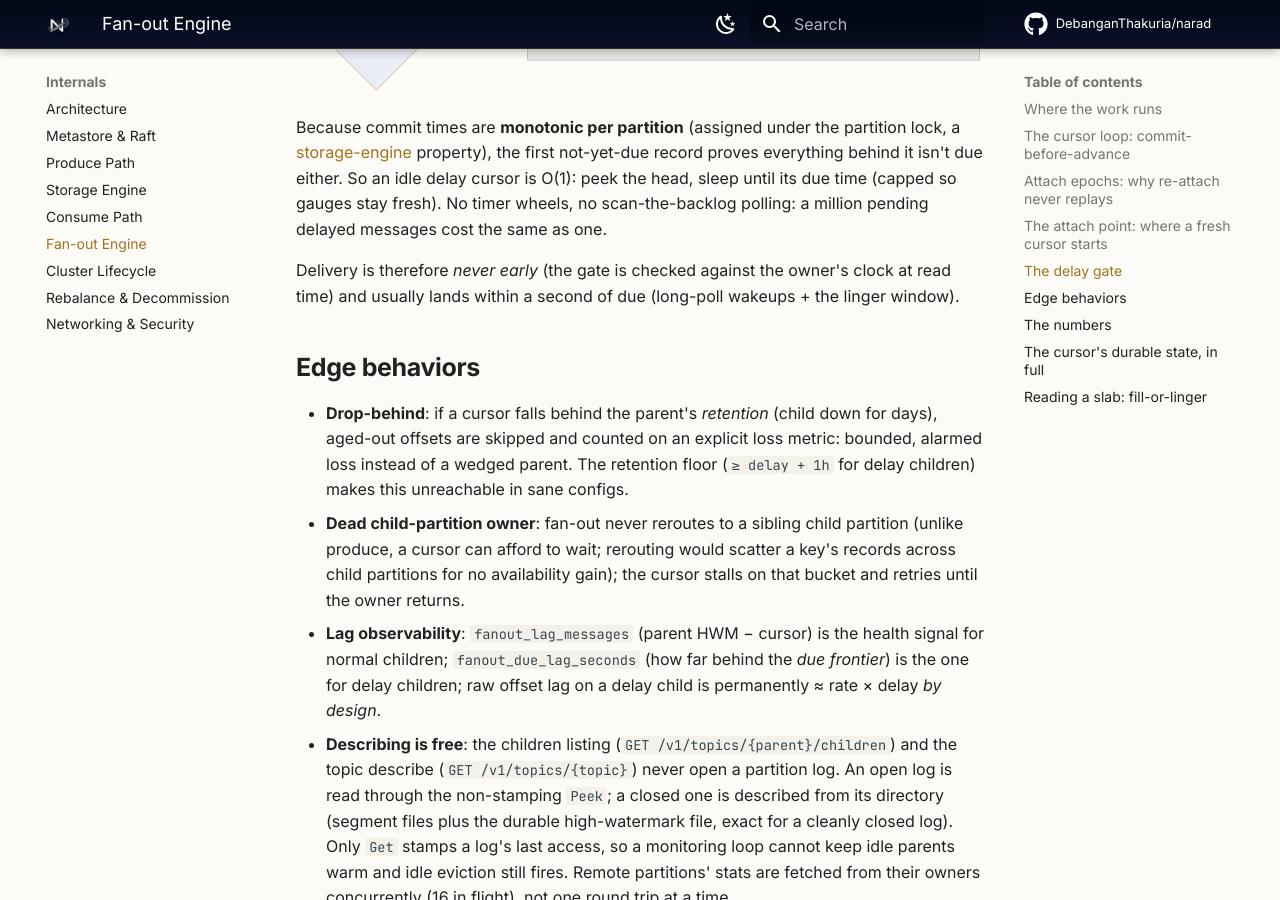
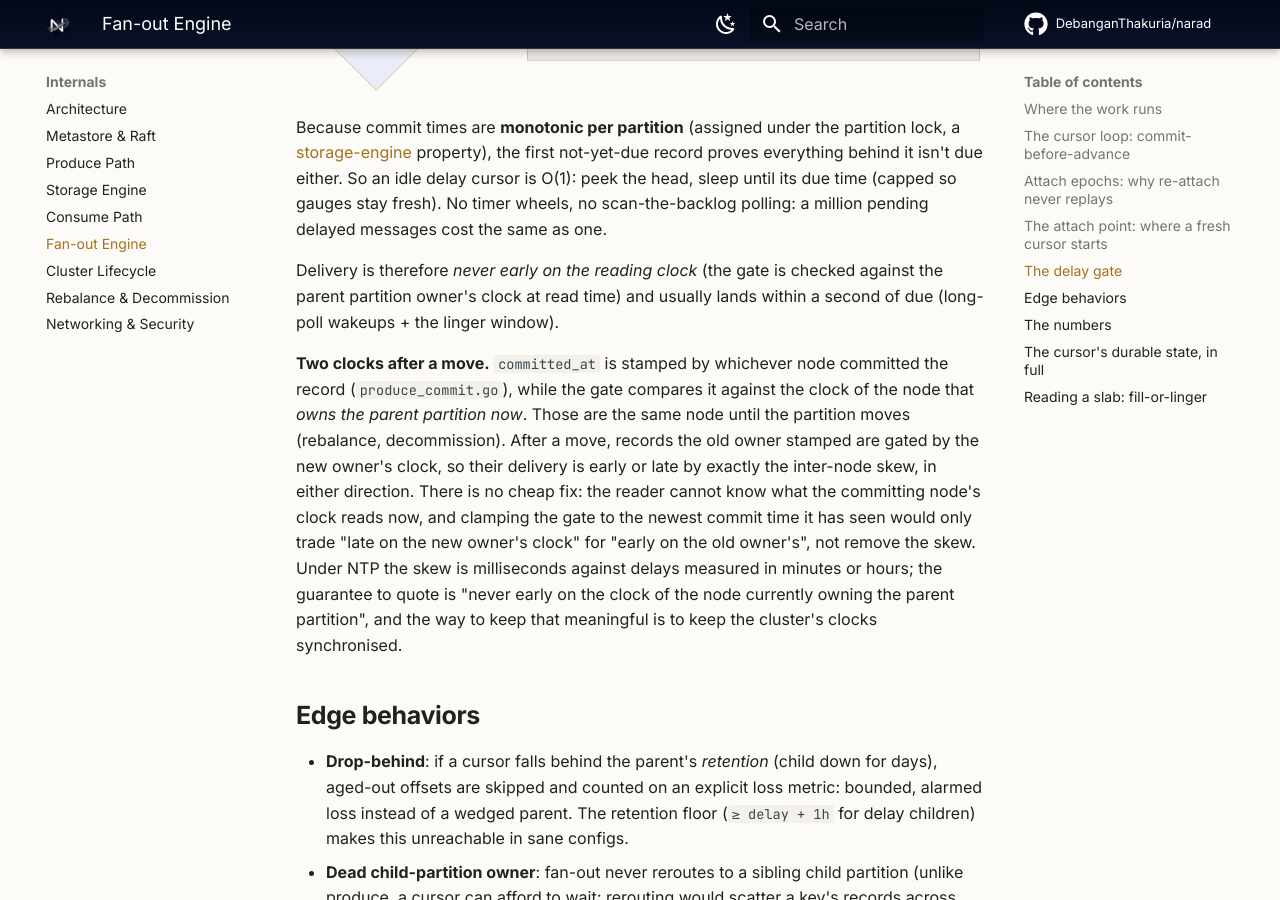
Before and after one commit to DebanganThakuria/narad, an MkDocs documentation site: the page built from docs/internals/fanout-engine.md, in a window 1280 px wide and 900 px high, scrolled down 3550 px. Built offline with MkDocs 1.6.1 and Material for MkDocs 9.7.7, drawn with Linux system fonts in a browser that asks for light colours; comment, search, counter and statistics services are not loaded.

Commit message:
docs(fanout): state the two-clock caveat for delay gating after a parent partition move
The delay gate compares each record's committed_at, stamped by whichever
node committed it, against the clock of the node that owns the parent
partition at read time. Those are the same node until the partition
moves; afterwards, records the old owner stamped are gated by the new
owner's clock and deliver early or late by the inter-node skew, so the
docs' unqualified "never early" was overstated (audit 4.3).

No code change: the reader cannot observe the committing node's clock,
and clamping the gate to the newest commit time it has seen would only
move the skew from one owner's clock to the other's. The docs now scope
the guarantee to the reading owner's clock, describe the move case, and
point at clock synchronisation as the operational answer.

Co-Authored-By: Claude Fable 5.1 <noreply@anthropic.com>

```diff
--- a/docs/internals/fanout-engine.md
+++ b/docs/internals/fanout-engine.md
@@ -70,7 +70,9 @@ flowchart LR
 
 Because commit times are **monotonic per partition** (assigned under the partition lock, a [storage-engine](storage-engine.md) property), the first not-yet-due record proves everything behind it isn't due either. So an idle delay cursor is O(1): peek the head, sleep until its due time (capped so gauges stay fresh). No timer wheels, no scan-the-backlog polling: a million pending delayed messages cost the same as one.
 
-Delivery is therefore *never early* (the gate is checked against the owner's clock at read time) and usually lands within a second of due (long-poll wakeups + the linger window).
+Delivery is therefore *never early on the reading clock* (the gate is checked against the parent partition owner's clock at read time) and usually lands within a second of due (long-poll wakeups + the linger window).
+
+**Two clocks after a move.** `committed_at` is stamped by whichever node committed the record (`produce_commit.go`), while the gate compares it against the clock of the node that *owns the parent partition now*. Those are the same node until the partition moves (rebalance, decommission). After a move, records the old owner stamped are gated by the new owner's clock, so their delivery is early or late by exactly the inter-node skew, in either direction. There is no cheap fix: the reader cannot know what the committing node's clock reads now, and clamping the gate to the newest commit time it has seen would only trade "late on the new owner's clock" for "early on the old owner's", not remove the skew. Under NTP the skew is milliseconds against delays measured in minutes or hours; the guarantee to quote is "never early on the clock of the node currently owning the parent partition", and the way to keep that meaningful is to keep the cluster's clocks synchronised.
 
 ## Edge behaviors
 
```
Also changed, not shown: docs/client/fanout-and-delay.md (+1 -1 lines).
